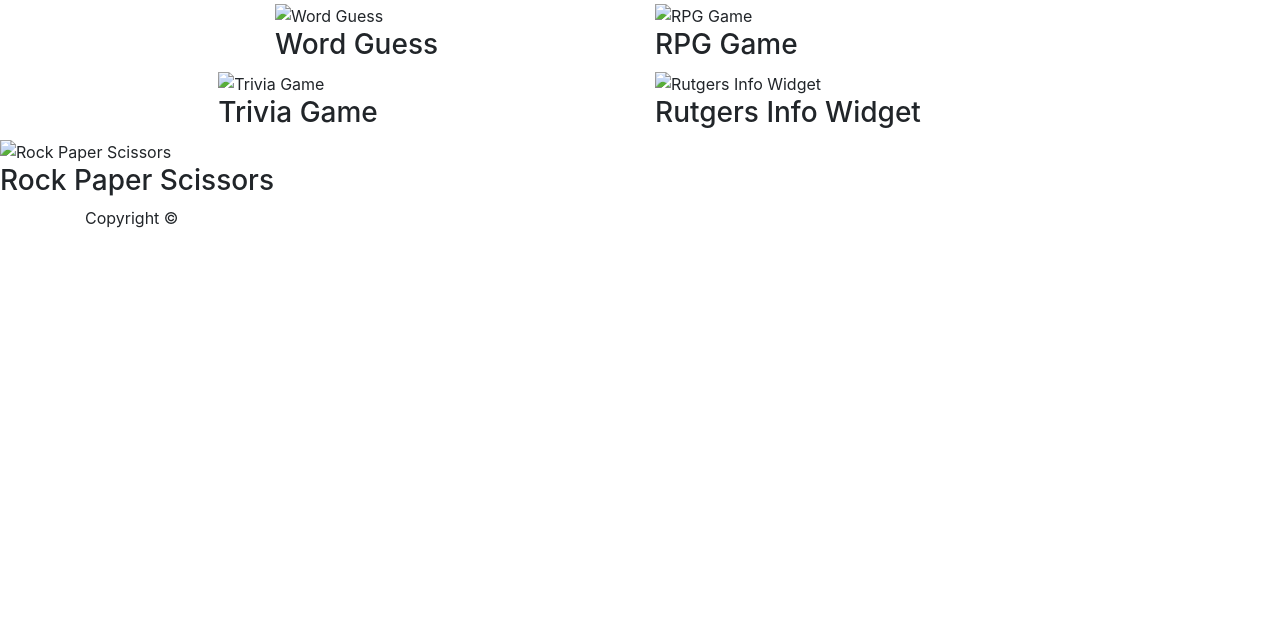
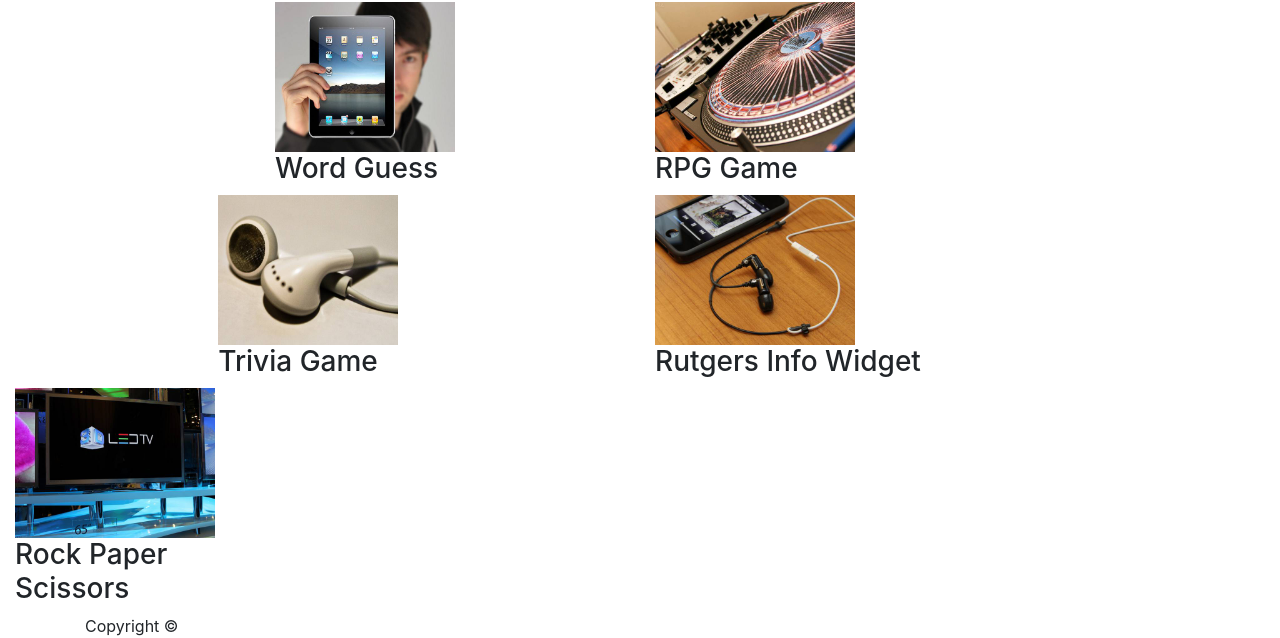
Before and after one commit to JustinL63/Portfolio2, a plain HTML site: page portfolio.html in a window 1280 px wide. Shown: the part 178-816 px from the top of the page. Drawn offline with nearby package versions, Linux system fonts and the light colour scheme.

Commit message:
baby steps

```diff
--- a/portfolio.html
+++ b/portfolio.html
@@ -13,8 +13,6 @@
 </head>
 
 <body>
-
-
   <div class="container">
     <header>
       <nav class="navbar navbar-expand-lg navbar-light bg-light">
@@ -52,7 +50,6 @@
   </div>
   </nav>
   </div>
-
   <div id="main-container" class="container">
     <section class="main-section">
       <h1>Portfolio</h1>
@@ -60,14 +57,13 @@
         <div class="col-lg-2"></div>
         <div class="col-lg-4">
           <div class="work">
-            <img src="assets/images/technics-q-c-640-480-1.jpg" alt="Word Guess">
-
+            <img src="wordguess.jpg" alt="Word Guess" style="width: 180px; height: 150px">
             <h3>Word Guess</h3>
           </div>
         </div>
         <div class="col-lg-4">
           <div class="work">
-            <img src="assets/images/technics-q-c-640-480-2.jpg" alt="RPG Game">
+            <img src="rpggame.jpg" alt="RPG Game" style="width: 200px; height: 150px">
           </div>
           <h3>RPG Game</h3>
         </div>
@@ -79,13 +75,13 @@
     <div class="col-lg-2"></div>
       <div class="col-lg-4">
           <div class="work">
-    <img src="assets/images/technics-q-c-640-480-5.jpg" alt="Trivia Game">
+              <img src="triviagame.jpg" alt="Triva" style="width: 180px; height: 150px;">
     <h3>Trivia Game</h3>
   </div>
       </div>
       <div class="col-lg-4">
   <div class="work">
-    <img src="assets/images/technics-q-c-640-480-7.jpg" alt="Rutgers Info Widget">
+    <img src="rutgers.jpg" alt="Rutgers Info Widget" style="width: 200px; height: 150px">
 
     <h3>Rutgers Info Widget</h3>
   </div>
@@ -93,23 +89,21 @@
   </div>
   <div class="col-lg-2"></div>
 </div>
-  <div class="work">
-    <img src="assets/images/technics-q-c-640-480-9.jpg" alt="Rock Paper Scissors">
-
+<div class="col-lg-4"></div>
+<div class="col-lg-2">  <div class="work">
+    <img src="rockpaper.jpg" alt="Rock Paper Scissors" style="width: 200px; height: 150px">
     <h3>Rock Paper Scissors</h3>
   </div>
-
+</div>
+<div class="col-lg-6"></div>
   </section>
-
   </div>
-
   <footer>
     <div class="container">
       Copyright &copy;
     </div>
   </footer>
 </body>
-
 </html>
 
 
--- a/style.css
+++ b/style.css
@@ -40,3 +40,9 @@ float: right;
 
 
 }
+
+.footer {
+background-color: #777
+
+
+}
```
Also changed, not shown: rockpaper.jpg (added), rpggame.jpg (added), rutgers.jpg (added), triviagame.jpg (added), wordguess.jpg (added).
